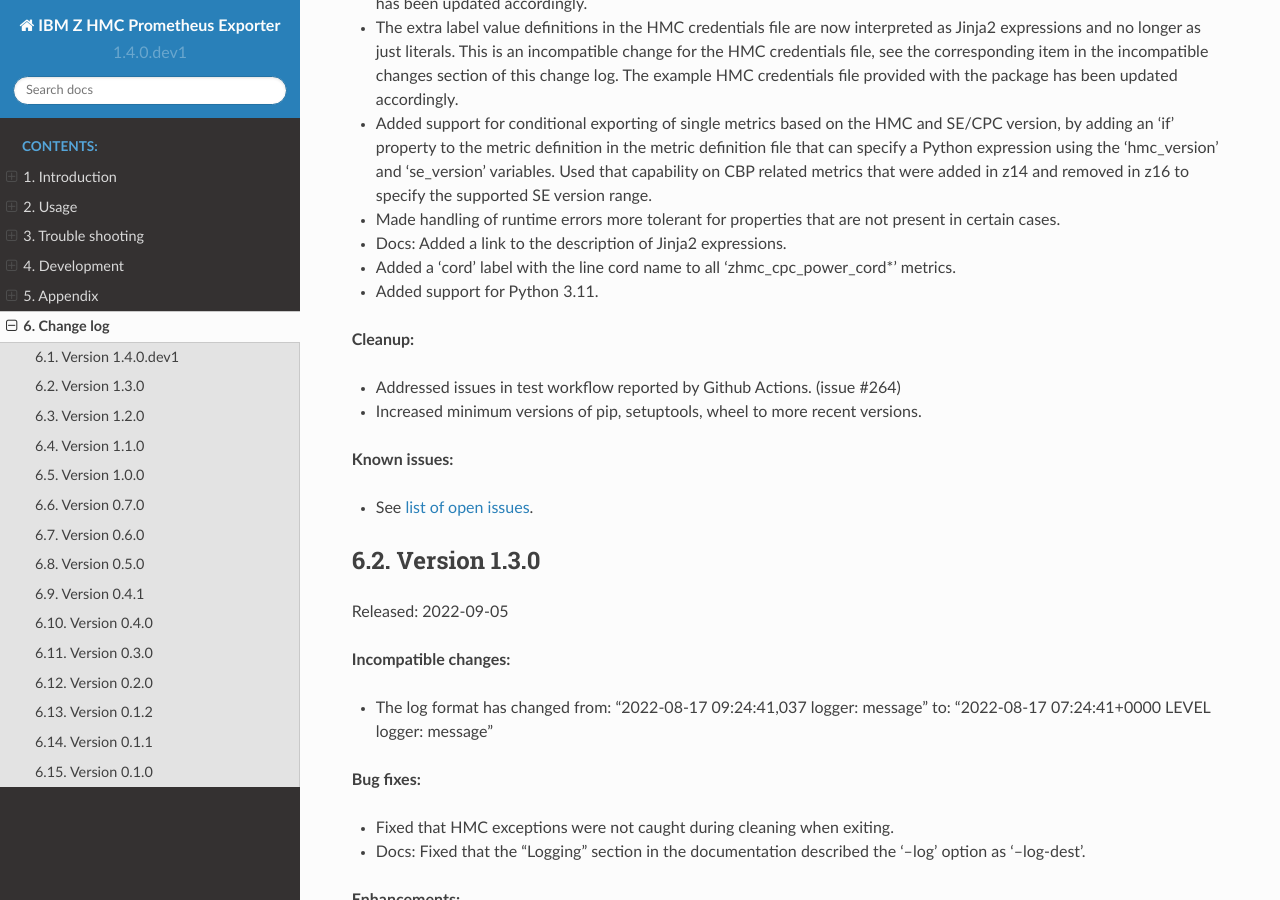
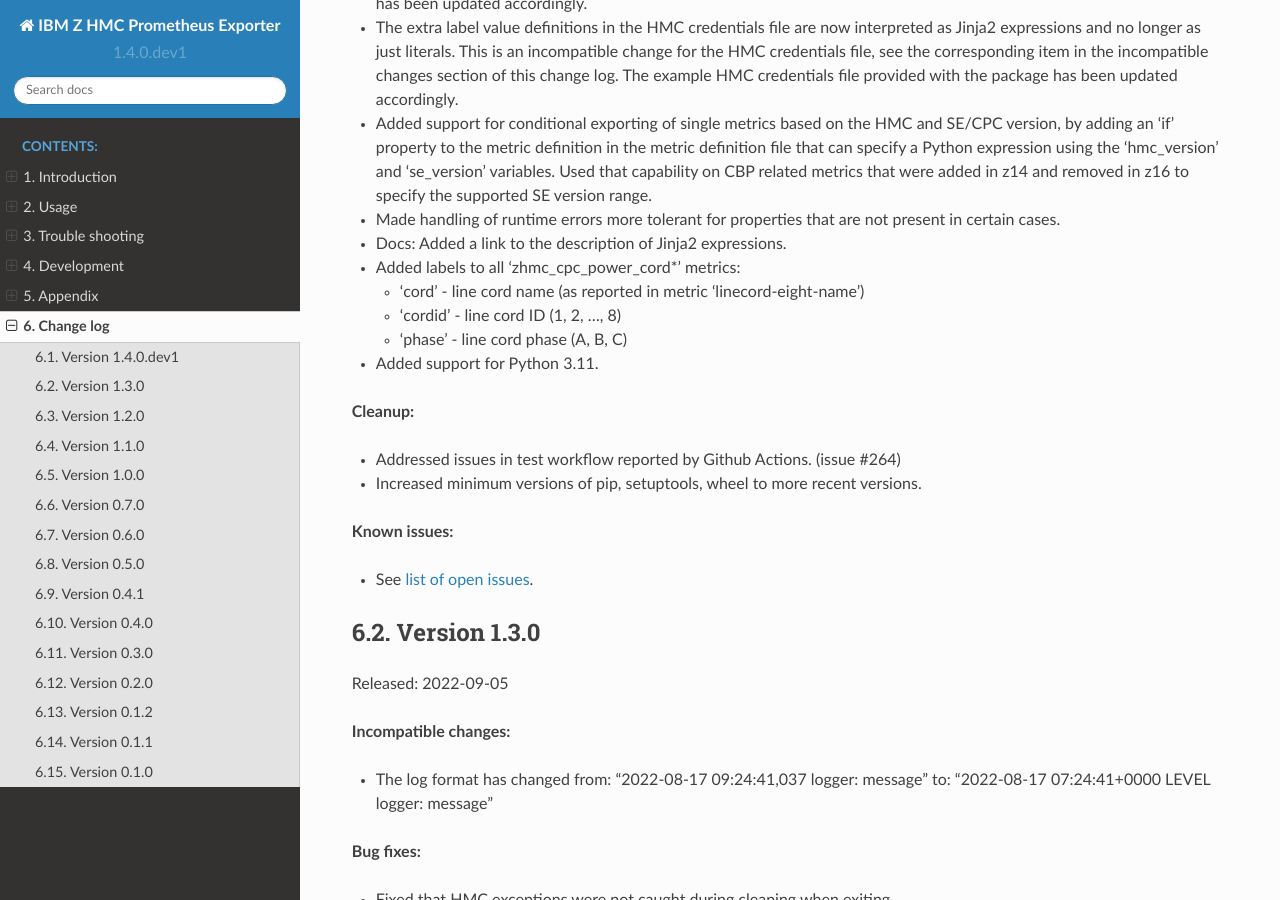
Before and after one commit to zhmcclient/zhmc-prometheus-exporter, a Sphinx documentation site: the page built from docs/changes.rst, in a window 1280 px wide and 900 px high, scrolled down 1865 px. Built offline with Sphinx 7.4.7 and the Read the Docs theme 2.0.0, drawn with Linux system fonts in a browser that asks for light colours.

Commit message:
Added labels cordid and phase to line cord metrics
Signed-off-by: Andreas Maier <maiera@de.ibm.com>

```diff
--- a/docs/changes.rst
+++ b/docs/changes.rst
@@ -148,8 +148,11 @@
 
 * Docs: Added a link to the description of Jinja2 expressions.
 
-* Added a 'cord' label with the line cord name to all 'zhmc_cpc_power_cord\*'
-  metrics.
+* Added labels to all 'zhmc_cpc_power_cord\*' metrics:
+
+  - 'cord' - line cord name (as reported in metric 'linecord-eight-name')
+  - 'cordid' - line cord ID (1, 2, ..., 8)
+  - 'phase' - line cord phase (A, B, C)
 
 * Added support for Python 3.11.
 
```
Also changed, not shown: 1 other file.
